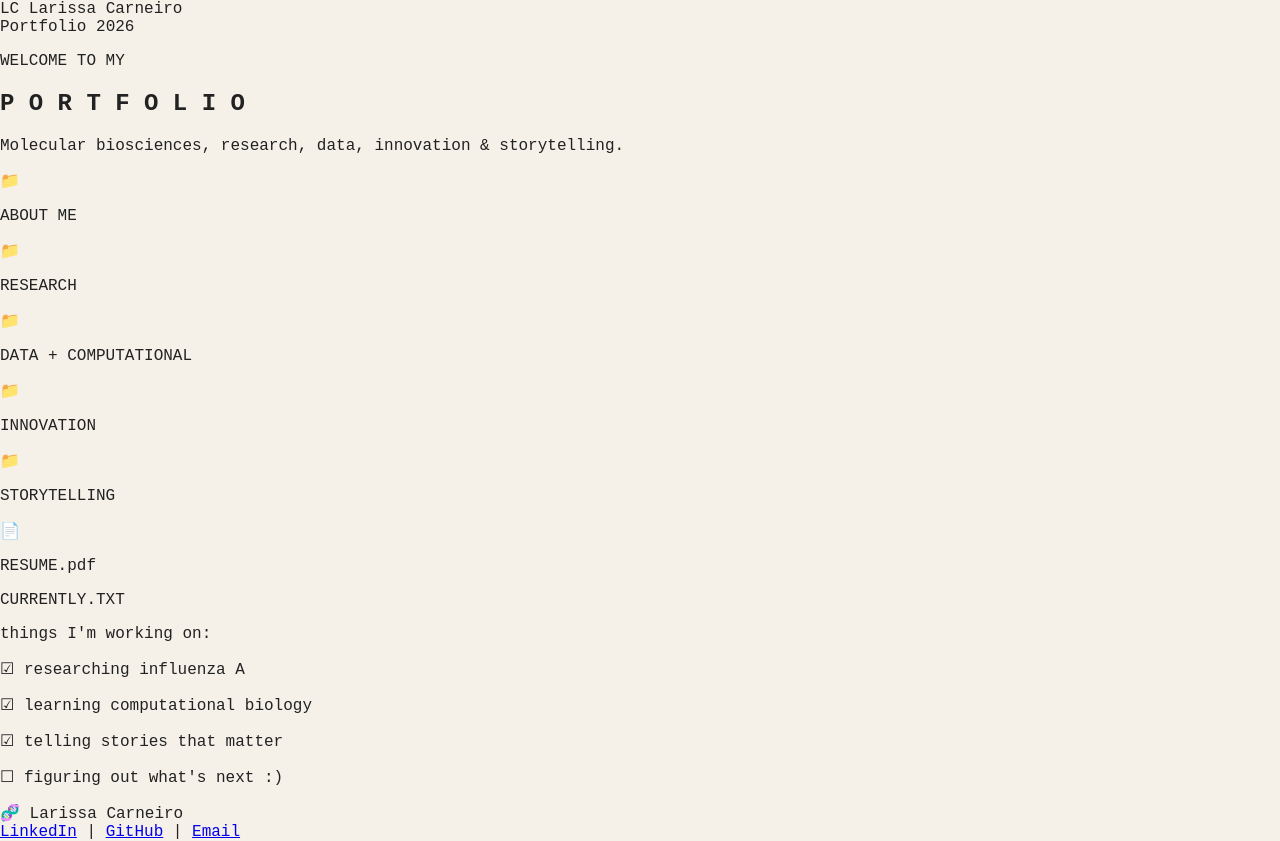
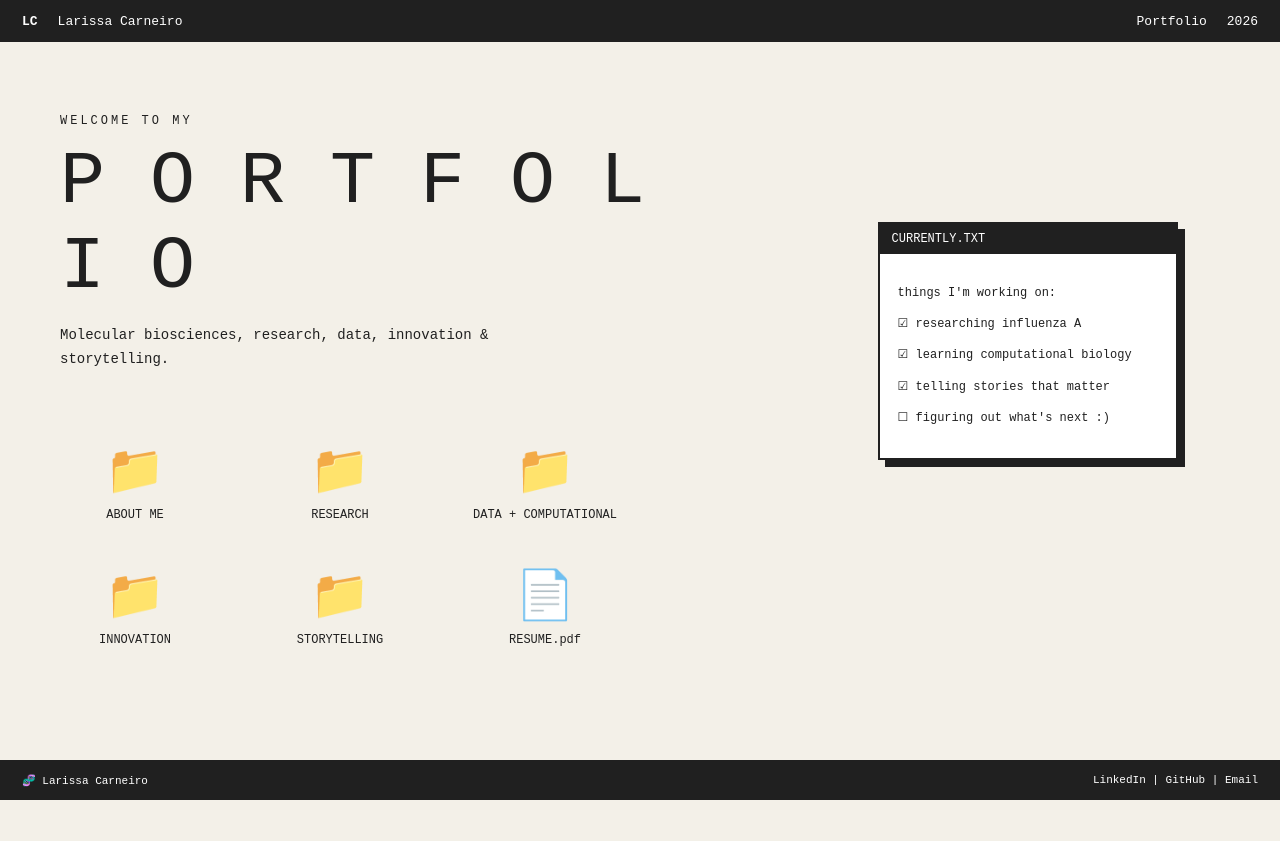
Before and after one commit to larissasilvacarneiro/larissasilvacarneiro.github.io, a plain HTML site: page index.html in a window 1280 px wide. After the commit the page ends 800 px from the top, so only its background shows below. Drawn offline with Linux system fonts and the light colour scheme.

Commit message:
Update style.css

```diff
--- a/style.css
+++ b/style.css
@@ -6,6 +6,186 @@ body {
     margin: 0;
     min-height: 100vh;
     font-family: "Courier New", monospace;
-    background-color: #f5f1e8;
-    color: #222;
+    background: #f3f0e8;
+    color: #202020;
 }
+
+
+/* TOP MENU */
+
+.menu-bar {
+    height: 42px;
+    background: #202020;
+    color: white;
+
+    display: flex;
+    justify-content: space-between;
+    align-items: center;
+
+    padding: 0 22px;
+    font-size: 13px;
+}
+
+.menu-left,
+.menu-right {
+    display: flex;
+    align-items: center;
+    gap: 20px;
+}
+
+.logo {
+    font-weight: bold;
+}
+
+
+/* DESKTOP */
+
+.desktop {
+    min-height: calc(100vh - 82px);
+    position: relative;
+    padding: 60px;
+}
+
+
+/* INTRO */
+
+.intro {
+    max-width: 650px;
+}
+
+.small-text {
+    font-size: 12px;
+    letter-spacing: 3px;
+}
+
+h1 {
+    font-size: clamp(35px, 6vw, 75px);
+    margin: 8px 0;
+    font-weight: 400;
+}
+
+.intro-text {
+    max-width: 500px;
+    line-height: 1.7;
+    font-size: 14px;
+}
+
+
+/* FILES */
+
+.desktop-files {
+    margin-top: 70px;
+
+    display: grid;
+    grid-template-columns: repeat(3, 150px);
+    gap: 45px 55px;
+}
+
+.file {
+    text-align: center;
+    cursor: pointer;
+    font-size: 12px;
+
+    transition: transform 0.15s ease;
+}
+
+.file:hover {
+    transform: translateY(-5px);
+}
+
+.folder-icon,
+.document-icon {
+    font-size: 48px;
+    margin-bottom: 8px;
+}
+
+.file p {
+    margin: 0;
+}
+
+
+/* NOTE WINDOW */
+
+.note {
+    position: absolute;
+
+    right: 8%;
+    top: 180px;
+
+    width: 300px;
+
+    background: white;
+    border: 2px solid #202020;
+
+    box-shadow: 7px 7px 0 #202020;
+}
+
+.note-header {
+    background: #202020;
+    color: white;
+
+    padding: 8px 12px;
+
+    font-size: 12px;
+}
+
+.note-content {
+    padding: 18px;
+
+    font-size: 12px;
+    line-height: 1.6;
+}
+
+
+/* TASKBAR */
+
+.taskbar {
+    min-height: 40px;
+
+    background: #202020;
+    color: white;
+
+    display: flex;
+    align-items: center;
+    justify-content: space-between;
+
+    padding: 0 22px;
+
+    font-size: 11px;
+}
+
+.taskbar a {
+    color: white;
+    text-decoration: none;
+}
+
+.taskbar a:hover {
+    text-decoration: underline;
+}
+
+
+/* MOBILE */
+
+@media (max-width: 900px) {
+
+    .desktop {
+        padding: 35px 25px 80px;
+    }
+
+    .desktop-files {
+        grid-template-columns: repeat(2, 130px);
+    }
+
+    .note {
+        position: relative;
+
+        right: auto;
+        top: auto;
+
+        margin-top: 60px;
+
+        width: 100%;
+        max-width: 350px;
+    }
+
+}
```
